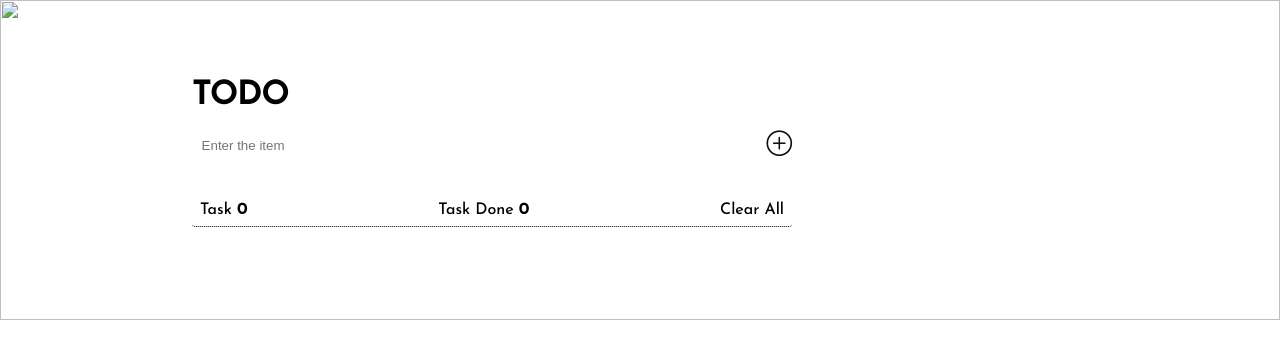
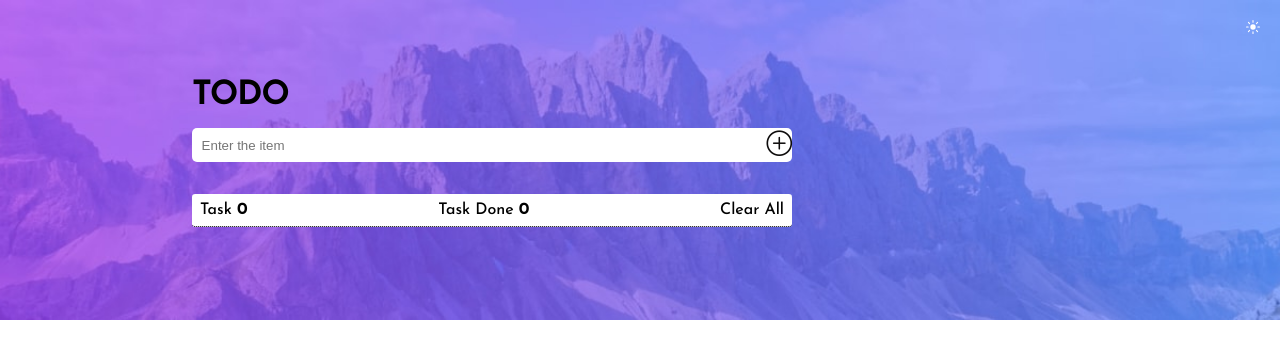
Before and after one commit to Sameerthe-Big-O/AdvancedTodoApp, a plain HTML site: page index.html in a window 1280 px wide. Drawn offline with nearby package versions, Linux system fonts and the light colour scheme; the site is published under a folder, as on GitHub Pages, so addresses that start at the root find nothing.

Commit message:
Update index.html

```diff
--- a/index.html
+++ b/index.html
@@ -41,12 +41,12 @@
 <body>
     <div class="container">
      <div class="img">
-      <img class="pc-white img" id="next" src="/images/bg-desktop-light.jpg" alt="">
+      <img class="pc-white img" id="next" src="images/bg-desktop-light.jpg" alt="">
      </div>
     <div class="row">
     <div class="head">
     <h1>TODO</h1>
-    <img src="/images/icon-sun.svg" id="sun" class="sun" alt="">
+    <img src="images/icon-sun.svg" id="sun" class="sun" alt="">
     </div>
     <div class="inputs">
     <input type="text" class="usertext" name="text" "  id="usertext" placeholder="Enter the item">
```
